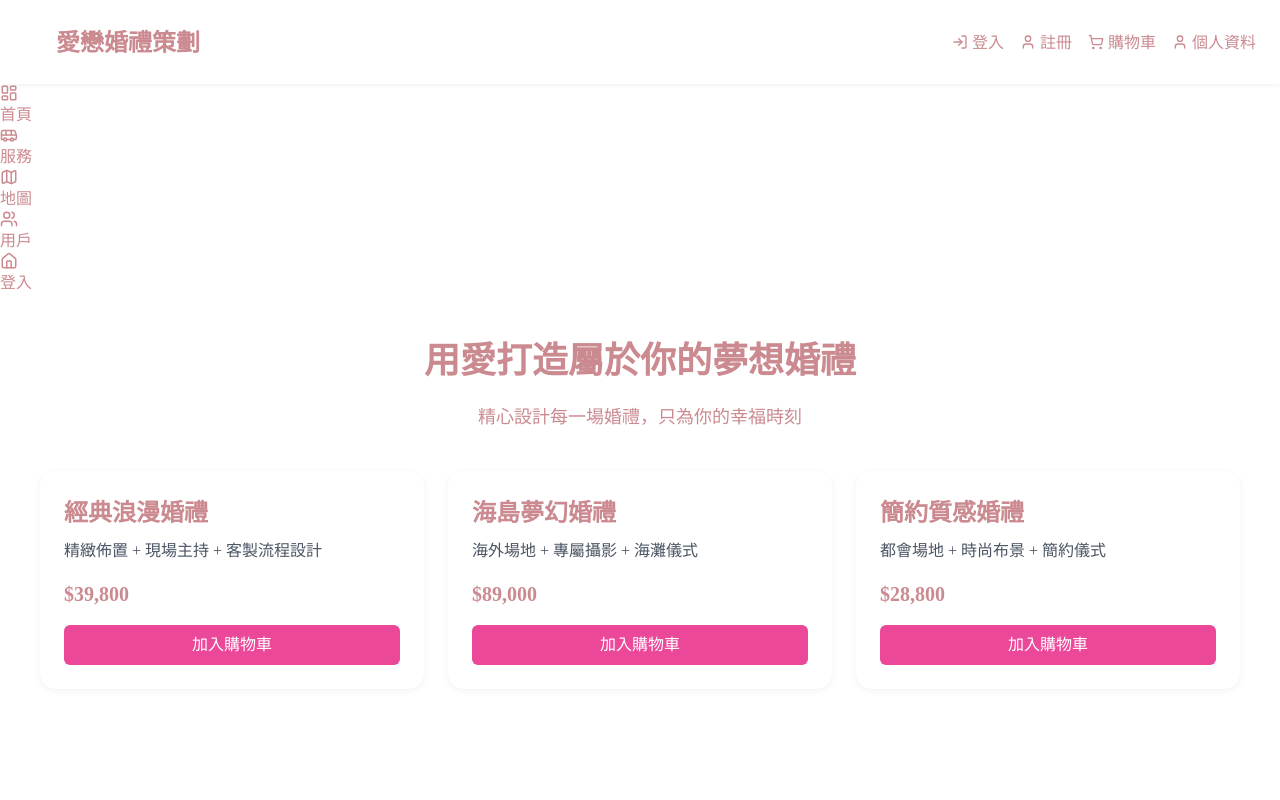
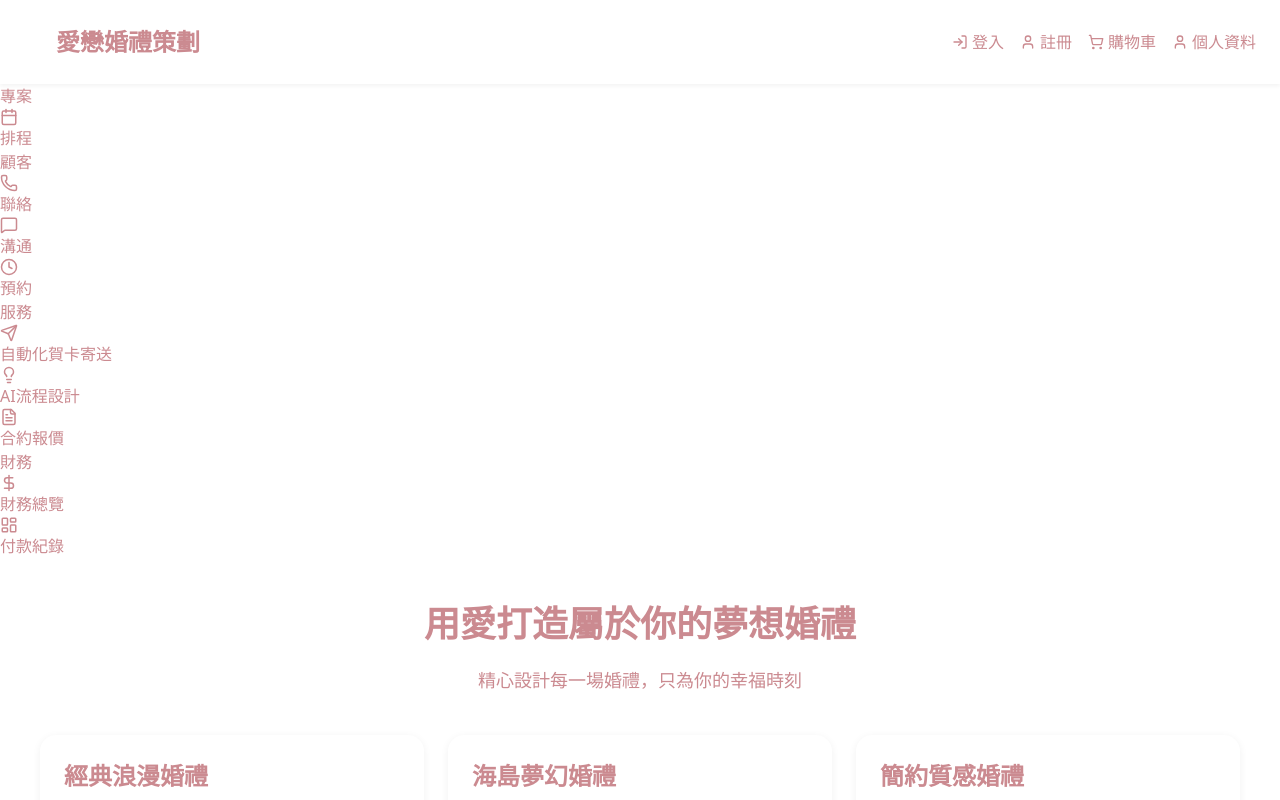
Before and after one commit to aihuaonce/se-end, a React (Vite) app: page / in a window 1280 px wide. Shown: the top 800 px of the page. Built offline with nearby package versions, Linux system fonts and the light colour scheme.

Commit message:
sidebar 更新 還沒連

```diff
--- a/src/components/Sidebar.jsx
+++ b/src/components/Sidebar.jsx
@@ -1,44 +1,79 @@
-import { Home, LayoutDashboard, Bus, Map, Users } from "lucide-react";
 import { Link } from 'react-router-dom';
+import { LayoutDashboard, Users, Bus, DollarSign, Calendar, Phone, MessageSquare, Clock, Send, Lightbulb, FileText } from "lucide-react"; // 導入更多合適的圖標
 
 export default function Sidebar() {
   return (
     <div className="h-screen w-64 bg-white flex flex-col" style={{ color: '#CB8A90' }}>
 
-      <nav className="flex-1 overflow-y-auto">
-        <ul className="space-y-1 p-2 text-sm">
+      <nav className="flex-1 overflow-y-auto w-full">
+        <ul className="space-y-1 p-2 text-sm w-full">
+          <li className="font-bold text-lg mt-4 mb-2 pl-2" style={{ color: '#CB8A90' }}>
+            專案
+          </li>
           <li className="p-2 rounded hover:bg-gray-100 flex items-center gap-2 cursor-pointer">
-            <Link to="/" className="flex items-center gap-2 w-full" style={{ color: '#CB8A90' }}>
-              <LayoutDashboard size={18} style={{ color: '#CB8A90' }}/>
-              <span>首頁</span>
+            <Link to="/projects/schedule" className="flex items-center gap-2 w-full" style={{ color: '#CB8A90' }}>
+              <Calendar size={18} />
+              <span>排程</span>
             </Link>
           </li>
 
+          <li className="font-bold text-lg mt-4 mb-2 pl-2" style={{ color: '#CB8A90' }}>
+            顧客
+          </li>
           <li className="p-2 rounded hover:bg-gray-100 flex items-center gap-2 cursor-pointer">
-            <Link to="/service" className="flex items-center gap-2 w-full" style={{ color: '#CB8A90' }}>
-              <Bus size={18} style={{ color: '#CB8A90' }}/>
-              <span>服務</span>
+            <Link to="/customers/contact" className="flex items-center gap-2 w-full" style={{ color: '#CB8A90' }}>
+              <Phone size={18} />
+              <span>聯絡</span>
+            </Link>
+          </li>
+          <li className="p-2 rounded hover:bg-gray-100 flex items-center gap-2 cursor-pointer">
+            <Link to="/customers/communication" className="flex items-center gap-2 w-full" style={{ color: '#CB8A90' }}>
+              <MessageSquare size={18} />
+              <span>溝通</span>
+            </Link>
+          </li>
+          <li className="p-2 rounded hover:bg-gray-100 flex items-center gap-2 cursor-pointer">
+            <Link to="/customers/appointment" className="flex items-center gap-2 w-full" style={{ color: '#CB8A90' }}>
+              <Clock size={18} />
+              <span>預約</span>
             </Link>
           </li>
 
+          <li className="font-bold text-lg mt-4 mb-2 pl-2" style={{ color: '#CB8A90' }}>
+            服務
+          </li>
           <li className="p-2 rounded hover:bg-gray-100 flex items-center gap-2 cursor-pointer">
-            <Link to="/map" className="flex items-center gap-2 w-full" style={{ color: '#CB8A90' }}>
-              <Map size={18} style={{ color: '#CB8A90' }}/>
-              <span>地圖</span>
+            <Link to="/services/greeting-cards" className="flex items-center gap-2 w-full" style={{ color: '#CB8A90' }}>
+              <Send size={18} />
+              <span>自動化賀卡寄送</span>
+            </Link>
+          </li>
+          <li className="p-2 rounded hover:bg-gray-100 flex items-center gap-2 cursor-pointer">
+            <Link to="/services/ai-workflow" className="flex items-center gap-2 w-full" style={{ color: '#CB8A90' }}>
+              <Lightbulb size={18} />
+              <span>AI流程設計</span>
+            </Link>
+          </li>
+          <li className="p-2 rounded hover:bg-gray-100 flex items-center gap-2 cursor-pointer">
+            <Link to="/services/contracts-quotes" className="flex items-center gap-2 w-full" style={{ color: '#CB8A90' }}>
+              <FileText size={18} />
+              <span>合約報價</span>
             </Link>
           </li>
 
+          <li className="font-bold text-lg mt-4 mb-2 pl-2" style={{ color: '#CB8A90' }}>
+            財務
+          </li>
           <li className="p-2 rounded hover:bg-gray-100 flex items-center gap-2 cursor-pointer">
-            <Link to="/users" className="flex items-center gap-2 w-full" style={{ color: '#CB8A90' }}>
-              <Users size={18} style={{ color: '#CB8A90' }}/>
-              <span>用戶</span>
+            <Link to="/finance/overview" className="flex items-center gap-2 w-full" style={{ color: '#CB8A90' }}>
+              <DollarSign size={18} />
+              <span>財務總覽</span>
             </Link>
           </li>
-
           <li className="p-2 rounded hover:bg-gray-100 flex items-center gap-2 cursor-pointer">
-            <Link to="/login" className="flex items-center gap-2 w-full" style={{ color: '#CB8A90' }}>
-              <Home size={18} style={{ color: '#CB8A90' }}/>
-              <span>登入</span>
+            <Link to="/finance/payments" className="flex items-center gap-2 w-full" style={{ color: '#CB8A90' }}>
+              <LayoutDashboard size={18} />
+              <span>付款紀錄</span>
             </Link>
           </li>
         </ul>
```
Also changed, not shown: 1 other file (tests, documents, lock files or other folders).
